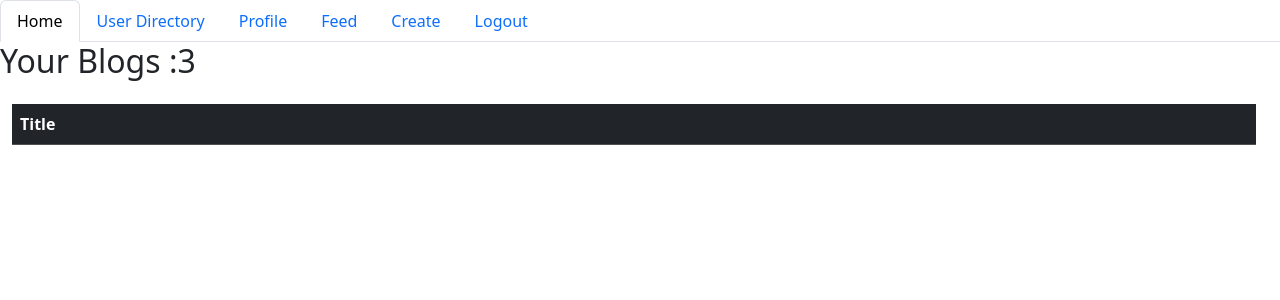
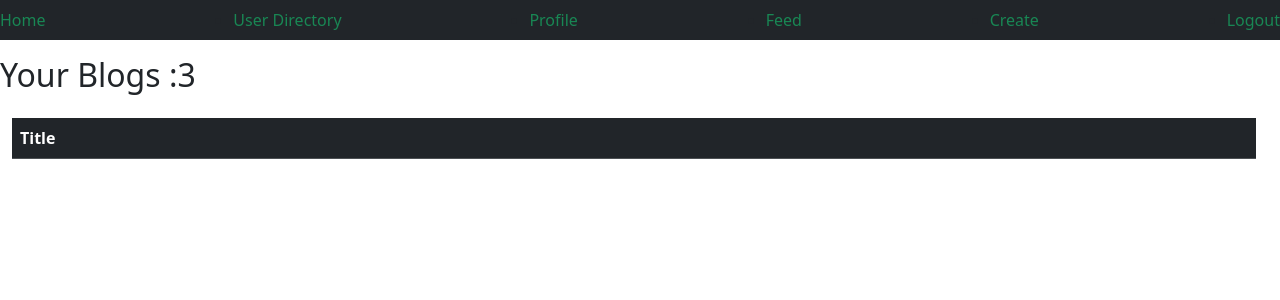
Before and after one commit to PracticalMagicProgramming/snake_case-blog, a Flask app: page /users/1/blogs/1 in a window 1280 px wide. Shown: the top 300 px of the page. Run offline with Flask 2, Linux system fonts and the light colour scheme; the visitor is signed in with stand-in values (Sample User, id 1); data comes from the database, SQL or seed files in the repository; data that the repository does not hold is empty; some libraries are stand-ins or nearby versions.

Commit message:
working on basic styling

```diff
--- /dev/null
+++ b/Static/index.css
@@ -0,0 +1,3 @@
+.navbar-custom .navbar-text {
+    color: rgb(103, 214, 103);
+}
--- a/Templates/base.html
+++ b/Templates/base.html
@@ -6,44 +6,46 @@
     <meta name="viewport" content="width=device-width, initial-scale=1.0">
     <title>{% block title %} {% endblock %}</title>
     <link rel="stylesheet" href="https://unpkg.com/bootstrap/dist/css/bootstrap.css">
+    <link rel="stylesheet" href="/static/index.css">
     <script src="https://unpkg.com/jquery"></script>
     <script src="https://unpkg.com/popper"></script>
     <script src="https://unpkg.com/bootstrap"></script>
 </head>
 <body>
-    <nav>
-        <ul class="nav nav-tabs">
+
+        <ul class="navbar navbar-dark bg-dark">
+
             <li class="nav-item">
-            <a class="nav-link active" aria-current="page" href="/">Home</a>
+            <a class="nav-link active text-success" aria-current="page" href="/">Home</a>
             </li>
             {% if current_user.is_authenticated == False %}
                 <li class="nav-item">
-                    <a class="nav-link" href="/login">Login</a>
+                    <a class="nav-link text-success" href="/login">Login</a>
                 </li>
                 <li class="nav-item">
-                    <a class="nav-link" href="/register">Register</a>
+                    <a class="nav-link text-success" href="/register">Register</a>
                 </li>
             {% endif %}
             {% if current_user.is_authenticated %}
                 <!-- if logged in -->
                 <li class="nav-item">
-                    <a class="nav-link" href="/users/1">User Directory</a>
+                    <a class="nav-link text-success" href="/users/1">User Directory</a>
                 </li>
                 <li class="nav-item">
-                    <a class="nav-link" href="/users/profile/{{ current_user.id }}">Profile</a>
+                    <a class="nav-link text-success" href="/users/profile/{{ current_user.id }}">Profile</a>
                 </li>
                 <li class="nav-item">
-                    <a class="nav-link" href="/blogs/1">Feed</a>
+                    <a class="nav-link text-success" href="/blogs/1">Feed</a>
                 </li>
                 <li class="nav-item">
-                    <a class="nav-link" href="/blogs/create">Create</a>
+                    <a class="nav-link text-success" href="/blogs/create">Create</a>
                 </li>
                 <li class="nav-item">
-                    <a class="nav-link" href="/logout">Logout</a>
+                    <a class="nav-link text-success" href="/logout">Logout</a>
                 </li>
             {% endif %}
         </ul>
-    </nav>
+
     {% block content %}
 
 
--- a/Templates/user-blogs.html
+++ b/Templates/user-blogs.html
@@ -17,11 +17,11 @@
                 </tr>
               </thead>
               <tbody></tbody>
-                {% for (key,value) in posts.items %}
+                {% for posts in posts.items %}
                     <tr scope="row" class="align-middle">
-                        {% if post.author_id == user.id %}
-                            <td class="align-middle"> {{ post.title }} </td>
-                            <td class="align-middle"> <a href="/blogs/view/{{ post.id }}" class="btn btn-dark">View Details</a></td>
+                        {% if posts.author_id == user.id %}
+                            <td class="align-middle"> {{ posts.title }} </td>
+                            <td class="align-middle"> <a href="/blogs/view/{{ posts.id }}" class="btn btn-dark">View Details</a></td>
                         {% endif %}
                     </tr>
                 {% endfor %}
@@ -30,7 +30,7 @@
         </table>
     <!-- this is used to iterate through the pages and display a link for each at the bottom -->
         {% for page in posts.iter_pages(left_edge=2, right_edge=2, left_current=1, right_current=1) %}
-            {% if page and post.author_id == user.id %}
+            {% if page and posts.author_id == user.id %}
                     <a href="/users/{{ user.id }}/blogs/{{ page }}"> {{ page }}</a>
             {% else %}
                     <span>…</span>
```
Also changed, not shown: Static/images/deafult.png (deleted).
